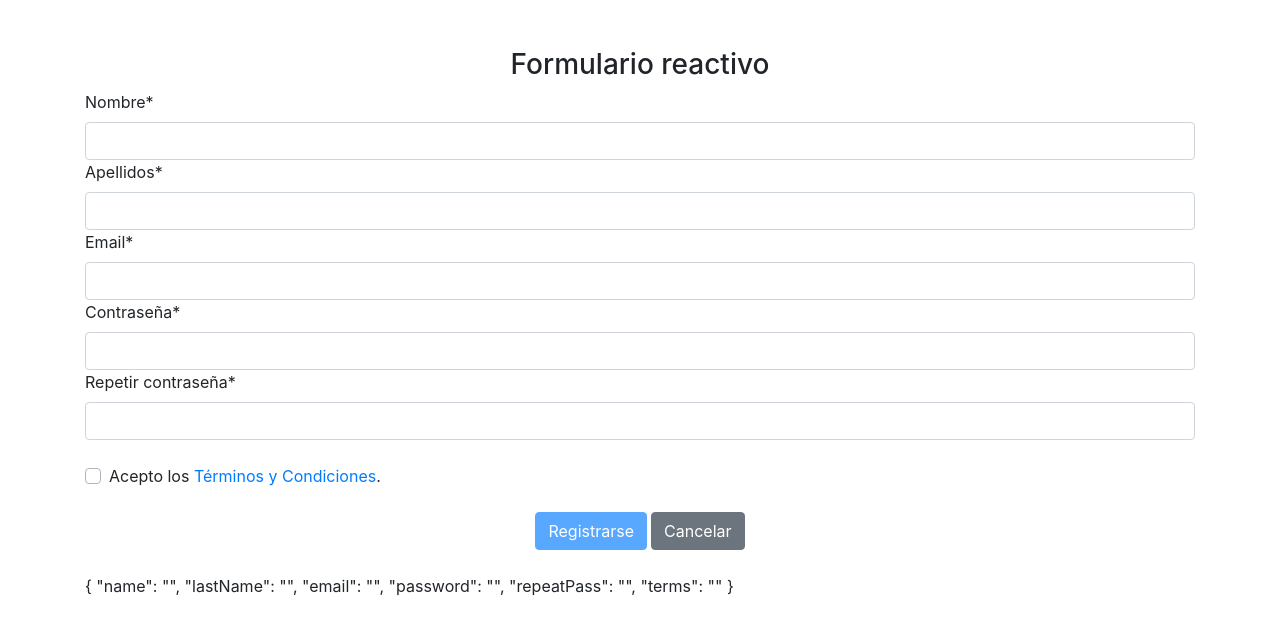
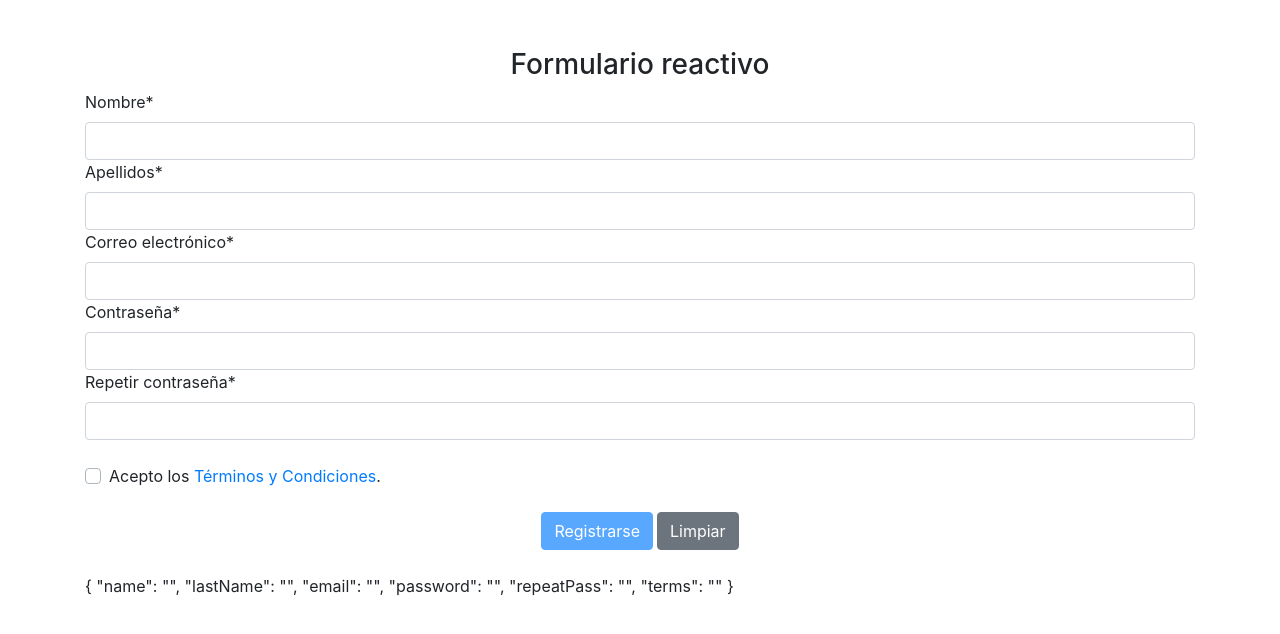
Before and after one commit to jairmmz/angular-reactive-forms, an Angular app: page / in a window 1280 px wide. Shown: the top 634 px of the page. Built offline with nearby package versions, Linux system fonts and the light colour scheme.

Commit message:
Corrigiendo validacion para el correo electrónico

```diff
--- a/src/app/reactive-form/reactive-form.component.html
+++ b/src/app/reactive-form/reactive-form.component.html
@@ -13,15 +13,15 @@
 		<input type="text" formControlName="lastName" class="form-control" [ngClass]="{'is-valid': !form['lastName'].invalid ,'is-invalid':  form['lastName'].invalid && form['lastName'].touched }" />
 		<div *ngIf="form['lastName'].errors && (form['lastName'].dirty || form['lastName'].touched)" class="invalid-feedback">
 			<div *ngIf="form['lastName'].errors?.['required']">El apellido es obligatorio</div>
-			<div *ngIf="form['lastName'].errors?.['minlength']">El apellido debe tener al menos 5 caracteres</div>
+			<div *ngIf="form['lastName'].errors?.['minlength']">El apellido debe tener al menos 3 caracteres</div>
 			<div *ngIf="form['lastName'].errors?.['pattern']">El formato es incorrecto</div>
 		</div>
 
-		<label>Email*</label>
+		<label>Correo electrónico*</label>
 		<input type="text" formControlName="email" class="form-control" [ngClass]="{'is-valid': !form['email'].invalid , 'is-invalid': form['email'].invalid && form['email'].touched }" />
 		<div class="loader" *ngIf="(form['email'].statusChanges | async) === 'PENDING'">Comprobando...</div>
 
-		<div *ngIf="form['email']?.errors && (form['name'].dirty || form['email'].touched)" class="invalid-feedback">
+		<div *ngIf="form['email']?.errors && (form['name'].dirty && form['email'].touched)" class="invalid-feedback">
 			<div *ngIf="form['email'].errors?.['required']">El email es obligatorio</div>
 			<div *ngIf="form['email'].errors?.['pattern']">El email debe de ser válido ejm: example@gmail.com</div>
 			<div *ngIf="!(form['email'].errors?.['required'] || form['email'].errors?.['pattern']) && (form['email'].dirty && form['email'].touched)">El email ya existe, ingrese otro</div>
@@ -49,7 +49,7 @@
 
 		<div class="text-center mt-4">
 			<button class="btn btn-primary mr-1" [disabled]="registerForm.invalid">Registrarse</button>
-			<button class="btn btn-secondary" type="reset" (click)="onReset()">Cancelar</button>
+			<button class="btn btn-secondary" type="reset" (click)="onReset()">Limpiar</button>
 		</div>
         <br>
         <!-- <span> Nombre: {{ registerForm.value['name'] }} </span> -->
--- a/src/app/reactive-form/reactive-form.component.ts
+++ b/src/app/reactive-form/reactive-form.component.ts
@@ -7,7 +7,7 @@ import { AuthService } from './auth.service';
 // authService se pasa como parámetro al async validator
 export function emailValidator(authService: AuthService): AsyncValidatorFn {
   return (control: AbstractControl): Observable<ValidationErrors | null> => {
-    const email = (control.value as string).trim().toLowerCase();
+    const email = (control.value as string).trim().toLowerCase(); // Elimina espacios, devuelve un valor lower
 
     return authService
       .isAlreadyExistingEmail(email)
@@ -30,8 +30,8 @@ export class ReactiveFormComponent implements OnInit {
   ngOnInit() {
     this.registerForm = this.formBuilder.group(
       {
-        name: ['', [Validators.required, Validators.pattern("^([a-zA-Z ]+)$")]],
-        lastName: ['', [Validators.required, Validators.minLength(5), Validators.pattern("^([a-zA-Z ]+)$")]],
+        name: ['', [Validators.required, Validators.pattern("^[A-ZÑa-zñáéíóúÁÉÍÓÚ ]+$")]],
+        lastName: ['', [Validators.required, Validators.minLength(3), Validators.pattern("^[A-ZÑa-zñáéíóúÁÉÍÓÚ ]+$")]],
         email: ['', [Validators.required, Validators.pattern("^[a-z0-9._%+-]+@[a-z0-9.-]+\\.[a-z]{2,4}$")],
           [emailValidator(this.authService)]],
         password: ['', [Validators.required, Validators.minLength(6)]],
@@ -39,7 +39,7 @@ export class ReactiveFormComponent implements OnInit {
         terms: ['', Validators.requiredTrue]
       },
       {
-        validator: this.MustMatch('password', 'repeatPass'), // Validando
+        validator: this.MustMatch('password', 'repeatPass'), // Validando - Debe coincidir
       },
     );
   }
@@ -63,11 +63,12 @@ export class ReactiveFormComponent implements OnInit {
     };
   }
 
-  // Captador de conveniencia para un fácil acceso a los campos de formulario
+  // Para un fácil acceso a los campos de formulario
   get form() {
     return this.registerForm.controls;
   }
 
+  // Enviar formulario
   onSubmit() {
     // this.submitted = true;
 
@@ -82,6 +83,7 @@ export class ReactiveFormComponent implements OnInit {
     console.log(this.registerForm.value);
   }
 
+  // Resetar campos del formulario.
   onReset() {
     // this.submitted = false;
     this.registerForm.reset();
```
